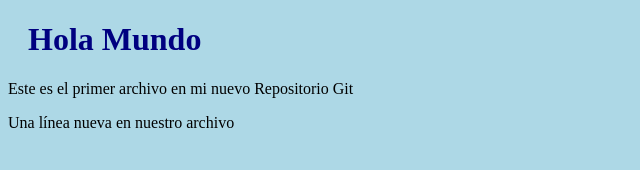
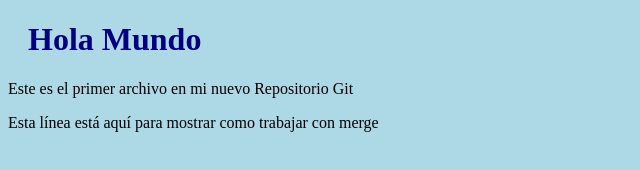
Before and after one commit to etoledo-snl/Hola-mundo, a plain HTML site: page index.html in a window 1280 px wide. Shown: the whole page, without its empty margins (0-640 px from the left). Drawn offline with Linux system fonts and the light colour scheme.

Commit message:
Actualización index.html con Fix-Emergencia

```diff
--- a/index.html
+++ b/index.html
@@ -8,7 +8,7 @@
 
 			<h1>Hola Mundo</h1>
 			<p>Este es el primer archivo en mi nuevo Repositorio Git</p>
-			<p>Una línea nueva en nuestro archivo</p>
+			<p>Esta línea está aquí para mostrar como trabajar con merge</p>
 
 		</body>
 	</html>
```
